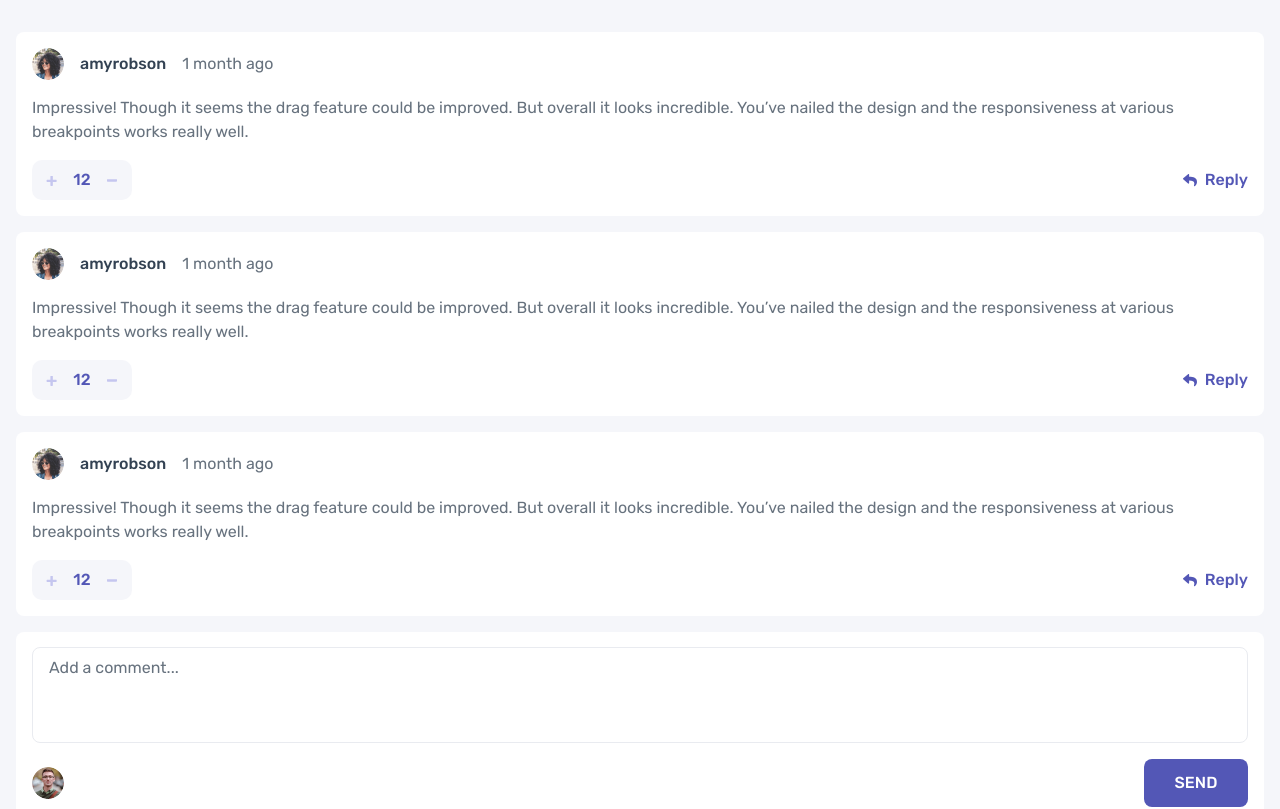
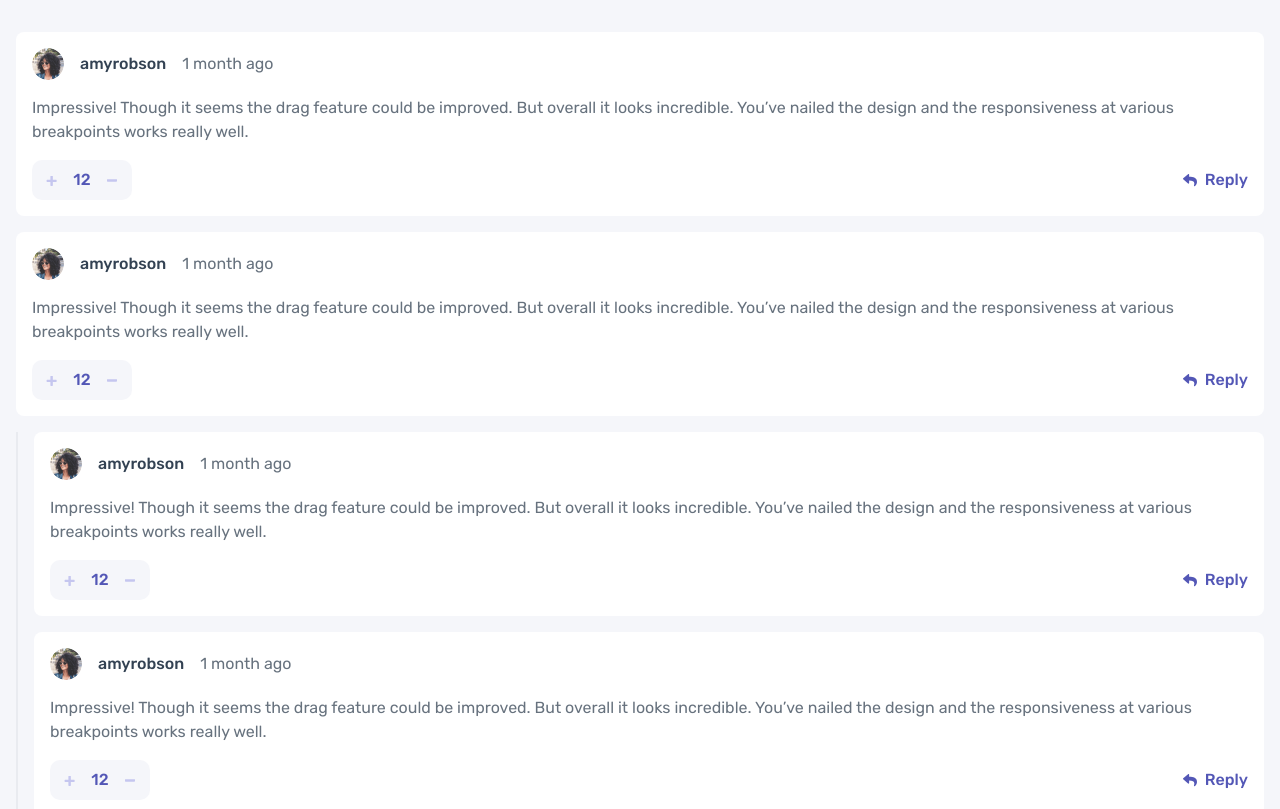
Before and after one commit to g-akca/interactive-comments-section, a React (Vite) app: page / in a window 1280 px wide. Shown: the top 809 px of the page. Built offline with nearby package versions, Linux system fonts and the light colour scheme.

Commit message:
Add ReplySection structure and styles

```diff
--- a/src/components/ReplySection.jsx
+++ b/src/components/ReplySection.jsx
@@ -2,9 +2,14 @@
 
 function ReplySection() {
   return (
-    <>
-      <CommentCard />
-    </>
+    <div className="grid grid-cols-[2px_1fr] gap-4">
+      <div className="w-full bg-grey-100" />
+
+      <div className="flex flex-col gap-4">
+        <CommentCard />
+        <CommentCard />
+      </div>
+    </div>
   )
 }
 
```
